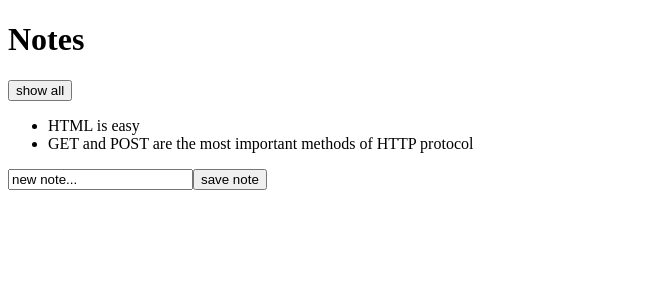
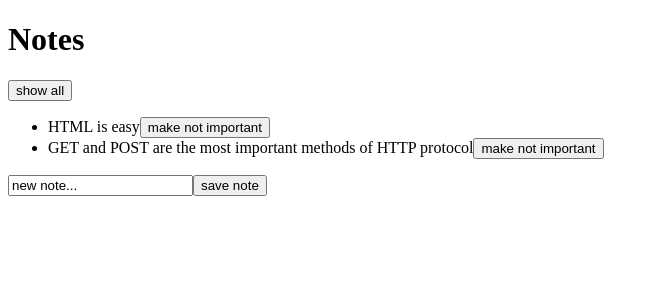
Before and after one commit to TanjaVar/full_stack_mooc_2021, a React (Create React App) app in the folder osa2/single-page-app-exercise/: page / in a window 1280 px wide. Shown: the top 300 px of the page, without its empty margins (0-659 px from the left). Built offline with nearby package versions, Linux system fonts and the light colour scheme; data requests are answered from the project's data file.

Commit message:
Note.js: add button next to list element, App.js: add toggleImportance function and functionality

```diff
--- a/osa2/single-page-app-exercise/src/App.js
+++ b/osa2/single-page-app-exercise/src/App.js
@@ -38,12 +38,9 @@
       .post('http://localhost:3001/notes', noteObject)
       .then(response => {
         console.log(response)
+        setNotes(notes.concat(response.data)); // creates new array from notes array and adds new data from "server"
+        setNewNote('') // sets newNote State empty
       })
-
-    // generoi uuden arrayn jossa on mukana nyt uusi alkio tietoineen ja sen jälkeen nollaa
-    // tekstikentän teksti
-    setNotes(notes.concat(noteObject));
-    setNewNote('');
   }
 
   const handleNoteChange = (event) => {
@@ -58,6 +55,11 @@
     ? notes
     : notes.filter(note => note.important === true);
 
+  //
+  const toggleImportanceOf = (id) => {
+    console.log(`importance of ${id} needs to be toggled`)
+  }
+
 
     //onClick tapahtumakäsittelijä asettaa showImportantin vastakkaiseksi arvoksi (boolean)
     // button elementtiin vaihtuu teksti riippuen mikä setImportant staten tila on
@@ -71,7 +73,11 @@
         </div>
         <ul>
           {notesToShow.map(note =>
-            <Note key={note.id} note={note} />
+            <Note
+              key={note.id}
+              note={note}
+              toggleImportance={() => toggleImportanceOf(note.id)}
+            />
           )}
         </ul>
         <form onSubmit={addNote}>
--- a/osa2/single-page-app-exercise/src/components/Note.js
+++ b/osa2/single-page-app-exercise/src/components/Note.js
@@ -1,8 +1,14 @@
 import React from 'react';
 
-const Note = ({ note }) => {
+const Note = ({ note, toggleImportance }) => {
+    const label = note.important
+        ? 'make not important'
+        : 'make important'
     return (
-        <li>{note.content}</li>
+        <li>
+            {note.content}
+            <button onClick={toggleImportance}>{label}</button>
+        </li>
     )
 };
 
```
